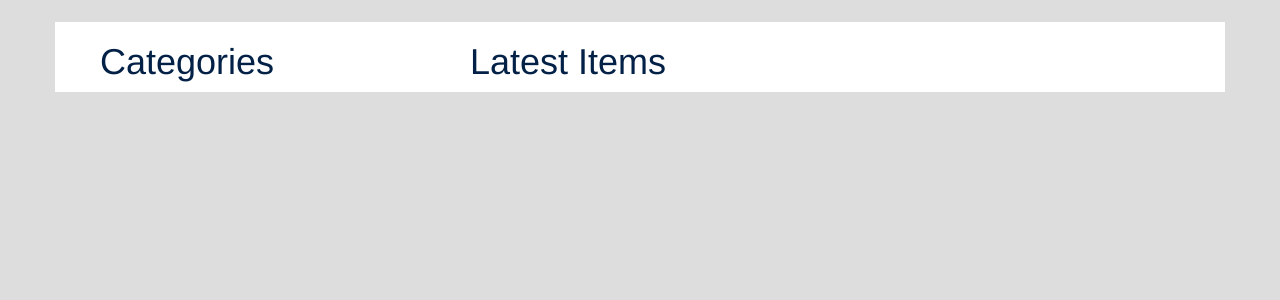
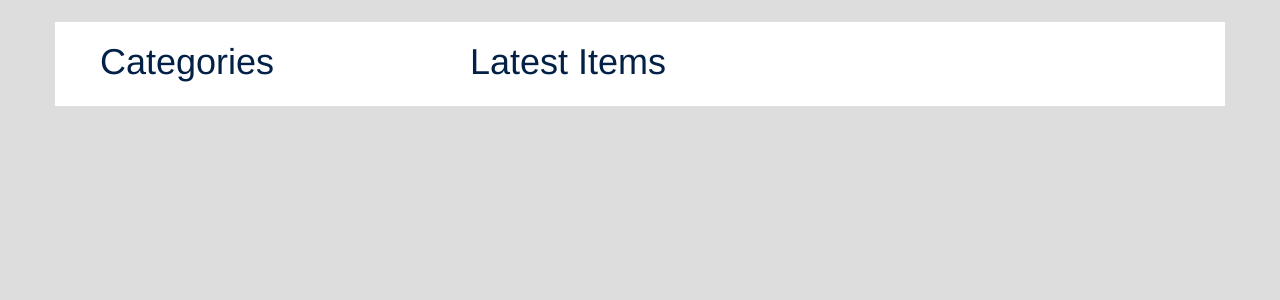
Before and after one commit to anthonyattard/catalog, a Flask app: page / in a window 1280 px wide. Shown: the part 51-351 px from the top of the page. Run offline with Flask 2, Linux system fonts and the light colour scheme; data that the repository does not hold is empty; parts of the project's set-up code (start-up, migrations or seed data) failed here and were passed over; some libraries are stand-ins or nearby versions.

Commit message:
Styled main containers

```diff
--- a/static/css/app.css
+++ b/static/css/app.css
@@ -7,9 +7,14 @@ body {
   background-color: #dddddd;
 }
 
-#main-content {
+#main-container {
     background-color: white;
     margin-top: 1.65em;
+    margin-bottom: 40px;
+}
+
+#main-grid {
+    margin-bottom: 1em;
 }
 
 .flash {
--- a/templates/main.html
+++ b/templates/main.html
@@ -57,8 +57,8 @@
       {% endwith %}
     </div>
 
-    <div class="container" id="main-content">
-      <div class="col-sm-12">
+    <div class="container" id="main-container">
+      <div class="col-sm-12" id="main-grid">
         {% block content %}
         {% endblock %}
       </div>
```
